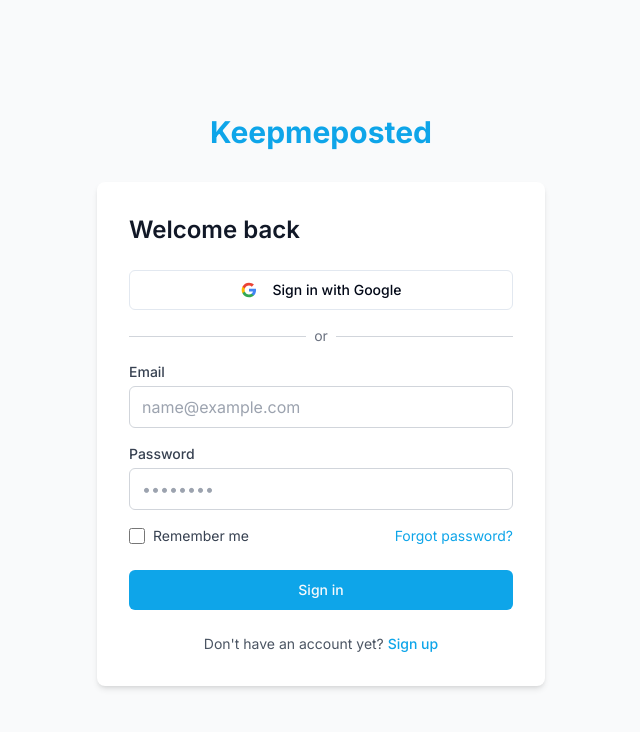
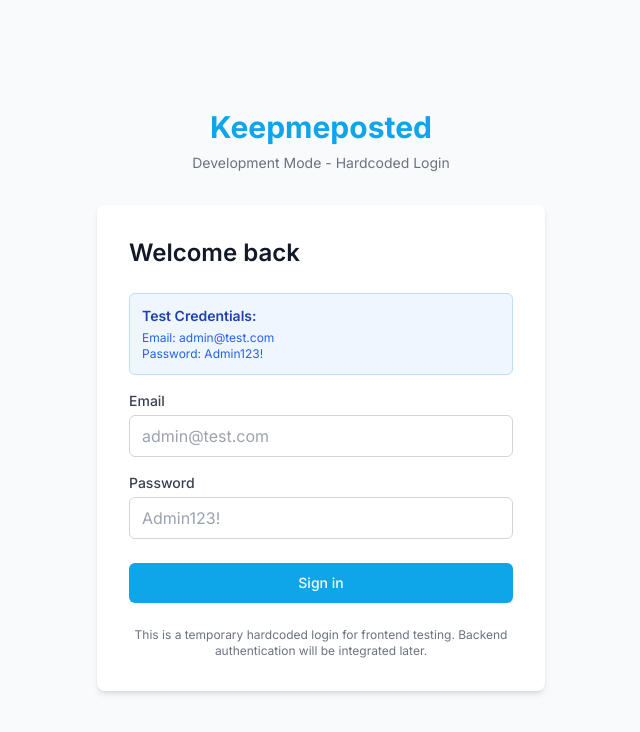
Before and after one commit to schaak722/keepmeposted-frontend, a Next.js app: page /login in a window 1280 px wide. Shown: the top 732 px of the page, without its empty margins (319-959 px from the left). Built offline with nearby package versions, Linux system fonts and the light colour scheme.

Commit message:
Add files via upload

```diff
--- a/app/login/page.tsx
+++ b/app/login/page.tsx
@@ -2,36 +2,36 @@
 
 import { useState } from "react"
 import { useRouter } from "next/navigation"
-import { authApi } from "@/lib/api"
 import { Button } from "@/components/ui/button"
-import Image from "next/image"
 
 export default function LoginPage() {
   const router = useRouter()
   const [email, setEmail] = useState("")
   const [password, setPassword] = useState("")
-  const [remember, setRemember] = useState(false)
+  const [error, setError] = useState("")
   const [loading, setLoading] = useState(false)
-  const [error, setError] = useState("")
+
+  // TEMPORARY HARDCODED CREDENTIALS FOR TESTING
+  const TEMP_EMAIL = "admin@test.com"
+  const TEMP_PASSWORD = "Admin123!"
 
   const handleLogin = async (e: React.FormEvent) => {
     e.preventDefault()
     setError("")
     setLoading(true)
 
-    try {
-      await authApi.login({ email, password })
+    // Check hardcoded credentials
+    if (email === TEMP_EMAIL && password === TEMP_PASSWORD) {
+      // Set fake token for testing
+      localStorage.setItem('access_token', 'fake-token-for-testing')
+      localStorage.setItem('refresh_token', 'fake-refresh-token')
+
+      // Redirect to companies page
       router.push("/companies")
-    } catch (err: any) {
-      setError(err.response?.data?.detail || "Invalid email or password")
-    } finally {
+    } else {
+      setError("Invalid credentials. Use: admin@test.com / Admin123!")
       setLoading(false)
     }
-  }
-
-  const handleGoogleLogin = () => {
-    // TODO: Implement Google OAuth
-    alert("Google OAuth will be implemented by backend")
   }
 
   return (
@@ -40,6 +40,7 @@
         {/* Logo */}
         <div className="text-center mb-8">
           <h1 className="text-3xl font-bold text-brand-blue">Keepmeposted</h1>
+          <p className="text-sm text-gray-500 mt-2">Development Mode - Hardcoded Login</p>
         </div>
 
         {/* Login Card */}
@@ -48,41 +49,11 @@
             Welcome back
           </h2>
 
-          {/* Google Sign In */}
-          <Button
-            type="button"
-            variant="outline"
-            className="w-full mb-4"
-            onClick={handleGoogleLogin}
-          >
-            <svg className="w-5 h-5 mr-2" viewBox="0 0 24 24">
-              <path
-                fill="#4285F4"
-                d="M22.56 12.25c0-.78-.07-1.53-.2-2.25H12v4.26h5.92c-.26 1.37-1.04 2.53-2.21 3.31v2.77h3.57c2.08-1.92 3.28-4.74 3.28-8.09z"
-              />
-              <path
-                fill="#34A853"
-                d="M12 23c2.97 0 5.46-.98 7.28-2.66l-3.57-2.77c-.98.66-2.23 1.06-3.71 1.06-2.86 0-5.29-1.93-6.16-4.53H2.18v2.84C3.99 20.53 7.7 23 12 23z"
-              />
-              <path
-                fill="#FBBC05"
-                d="M5.84 14.09c-.22-.66-.35-1.36-.35-2.09s.13-1.43.35-2.09V7.07H2.18C1.43 8.55 1 10.22 1 12s.43 3.45 1.18 4.93l2.85-2.22.81-.62z"
-              />
-              <path
-                fill="#EA4335"
-                d="M12 5.38c1.62 0 3.06.56 4.21 1.64l3.15-3.15C17.45 2.09 14.97 1 12 1 7.7 1 3.99 3.47 2.18 7.07l3.66 2.84c.87-2.6 3.3-4.53 6.16-4.53z"
-              />
-            </svg>
-            Sign in with Google
-          </Button>
-
-          <div className="relative mb-4">
-            <div className="absolute inset-0 flex items-center">
-              <div className="w-full border-t border-gray-300"></div>
-            </div>
-            <div className="relative flex justify-center text-sm">
-              <span className="px-2 bg-white text-gray-500">or</span>
-            </div>
+          {/* Test Credentials Notice */}
+          <div className="mb-4 p-3 bg-blue-50 border border-blue-200 rounded-md">
+            <p className="text-sm text-blue-800 font-semibold">Test Credentials:</p>
+            <p className="text-xs text-blue-600 mt-1">Email: admin@test.com</p>
+            <p className="text-xs text-blue-600">Password: Admin123!</p>
           </div>
 
           {/* Login Form */}
@@ -105,13 +76,13 @@
                 id="email"
                 value={email}
                 onChange={(e) => setEmail(e.target.value)}
-                placeholder="name@example.com"
+                placeholder="admin@test.com"
                 className="w-full px-3 py-2 border border-gray-300 rounded-md focus:outline-none focus:ring-2 focus:ring-brand-blue focus:border-transparent"
                 required
               />
             </div>
 
-            <div className="mb-4">
+            <div className="mb-6">
               <label
                 htmlFor="password"
                 className="block text-sm font-medium text-gray-700 mb-1"
@@ -123,34 +94,10 @@
                 id="password"
                 value={password}
                 onChange={(e) => setPassword(e.target.value)}
-                placeholder="••••••••"
+                placeholder="Admin123!"
                 className="w-full px-3 py-2 border border-gray-300 rounded-md focus:outline-none focus:ring-2 focus:ring-brand-blue focus:border-transparent"
                 required
               />
-            </div>
-
-            <div className="flex items-center justify-between mb-6">
-              <div className="flex items-center">
-                <input
-                  type="checkbox"
-                  id="remember"
-                  checked={remember}
-                  onChange={(e) => setRemember(e.target.checked)}
-                  className="h-4 w-4 text-brand-blue focus:ring-brand-blue border-gray-300 rounded"
-                />
-                <label
-                  htmlFor="remember"
-                  className="ml-2 block text-sm text-gray-700"
-                >
-                  Remember me
-                </label>
-              </div>
-              <a
-                href="#"
-                className="text-sm text-brand-blue hover:text-brand-blue-dark"
-              >
-                Forgot password?
-              </a>
             </div>
 
             <Button
@@ -162,14 +109,9 @@
             </Button>
           </form>
 
-          <p className="mt-6 text-center text-sm text-gray-600">
-            Don't have an account yet?{" "}
-            <a
-              href="#"
-              className="text-brand-blue hover:text-brand-blue-dark font-medium"
-            >
-              Sign up
-            </a>
+          <p className="mt-6 text-center text-xs text-gray-500">
+            This is a temporary hardcoded login for frontend testing.
+            Backend authentication will be integrated later.
           </p>
         </div>
       </div>
```
